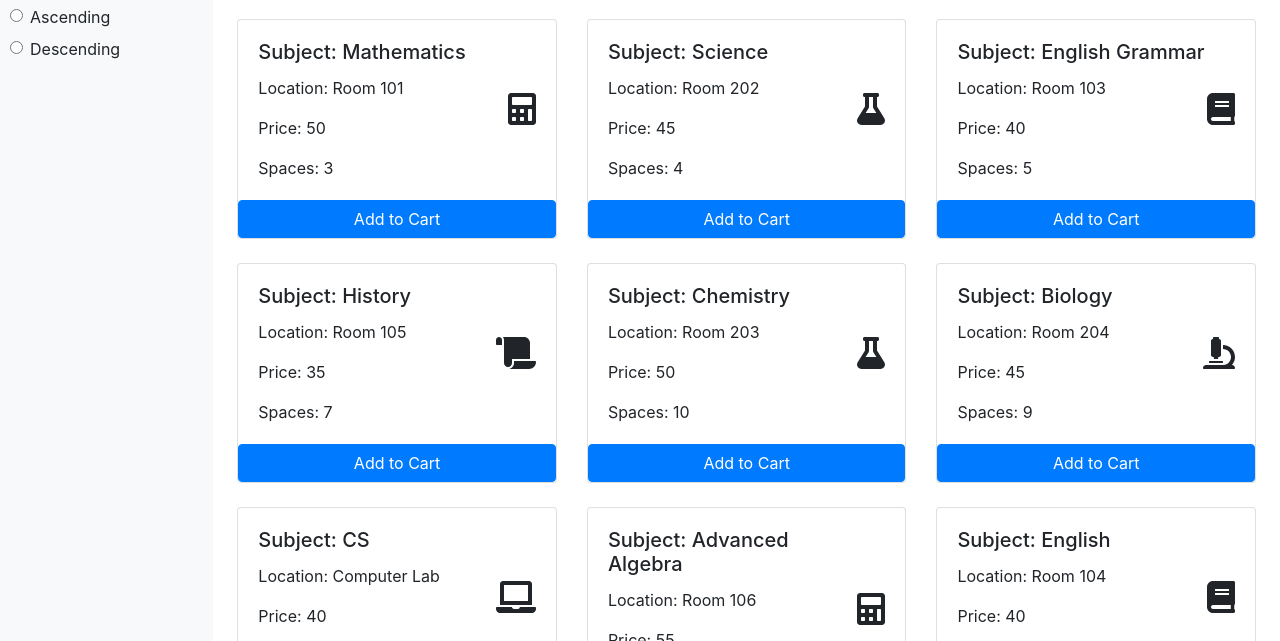
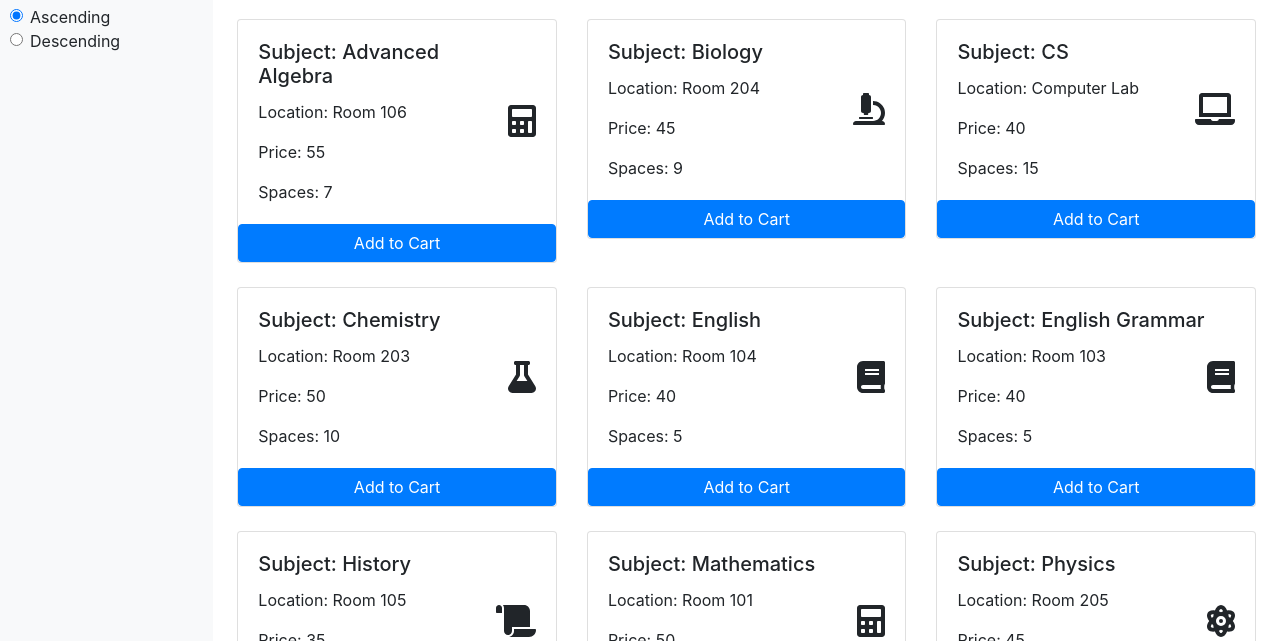
Before and after one commit to HeinKhantZaw/CST3145-Coursework-1, a plain HTML site: page index.html in a window 1280 px wide. Shown: the part 147-788 px from the top of the page. Drawn offline with nearby package versions, Linux system fonts and the light colour scheme.

Commit message:
feat: add sorting function

```diff
--- a/index.html
+++ b/index.html
@@ -19,7 +19,7 @@
             <nav class="col-2 d-none d-md-block bg-light sidebar">
                 <div class="mt-3">
                     <h4>Sort by:</h4>
-                    <select class="form-control">
+                    <select class="form-control" v-model="sortBy">
                         <option value="Subject">Subject</option>
                         <option value="Location">Location</option>
                         <option value="Price">Price</option>
@@ -28,11 +28,11 @@
                     <br/>
                     <div class="col">
                         <h4>Order:</h4>
-                        <input class="form-check-input" type="radio">
-                        <label> Ascending </label>
+                        <input id="rdoAscending" class="form-check-input" type="radio" v-model="sortOrder" value="1">
+                        <label for="rdoAscending" class="form-check-label"> Ascending </label>
                         <br/>
-                        <input class="form-check-input" type="radio">
-                        <label>Descending</label>
+                        <input id="rdoDescending" class="form-check-input" type="radio" v-model="sortOrder" value="-1">
+                        <label for="rdoDescending" class="form-check-label">Descending</label>
                     </div>
                 </div>
             </nav>
@@ -43,15 +43,18 @@
                         <input type="text" class="form-control" placeholder="Search lessons" v-model="searchQuery">
                     </div>
                     <div class="col-6 text-right">
-                            <button class="btn" :style="{'cursor': cart?.length <= 0 ? 'not-allowed' : 'pointer'}" :class="cart?.length > 0 ? 'btn-success' : 'btn-secondary'" :disabled="cart?.length <= 0"
-                                    @click="checkout">
-                                ( {{cartItemCount}} )<i class="fas fa-shopping-cart"></i> Shopping Cart
-                            </button>
+                        <button class="btn" :style="{'cursor': cart?.length <= 0 ? 'not-allowed' : 'pointer'}"
+                                :class="cart?.length > 0 ? 'btn-success' : 'btn-secondary'"
+                                :disabled="cart?.length <= 0"
+                                @click="checkout">
+                            ( {{cartItemCount}} )<i class="fas fa-shopping-cart"></i> Shopping Cart
+                        </button>
                     </div>
                 </div>
                 <h1>{{title}}</h1>
                 <p>{{descriptions}}</p>
                 <div class="row">
+                    <!--Lesson cards-->
                     <div class="col-md-4" v-for="lesson in displayedLessons">
                         <div class="card mb-4">
                             <div class="card-body">
@@ -87,33 +90,40 @@
 <script>
     new Vue({
         el: "#app",
-        data:{
+        data: {
             title: "Lessons",
             descriptions: "You can choose the lessons here:",
             lessons: LESSONS,
             cart: [],
             isProductPage: true,
             searchQuery: "",
+            sortBy: "Subject",
+            sortOrder: 1 // ascending
         },
         methods: {
-            addToCart: function(lesson) {
+            addToCart: function (lesson) {
                 if (lesson.Spaces > 0) {
                     lesson.Spaces--;
                     this.cart.push(lesson);
                 }
             },
-            checkout: function() {
+            checkout: function () {
                 this.isProductPage = false;
             }
         },
         computed: {
-            cartItemCount: function() {
+            cartItemCount: function () {
                 return this.cart.length;
             },
-            displayedLessons: function() {
-                return this.lessons.filter(lesson => {
-                    return lesson.Subject.toLowerCase().includes(this.searchQuery.toLowerCase()) || lesson.Location.toLowerCase().includes(this.searchQuery.toLowerCase());
-                });
+            displayedLessons: function () {
+                let result = this.lessons;
+                if (this.searchQuery !== "")
+                    result = this.lessons.filter(lesson => {
+                        return lesson.Subject.toLowerCase().includes(this.searchQuery.toLowerCase()) || lesson.Location.toLowerCase().includes(this.searchQuery.toLowerCase());
+                    });
+                return result.sort((a,b) => {
+                    return this.sortOrder * (a[this.sortBy] > b[this.sortBy] ? 1 : -1); // ascending sort order
+                } )
             }
         }
     });
```
